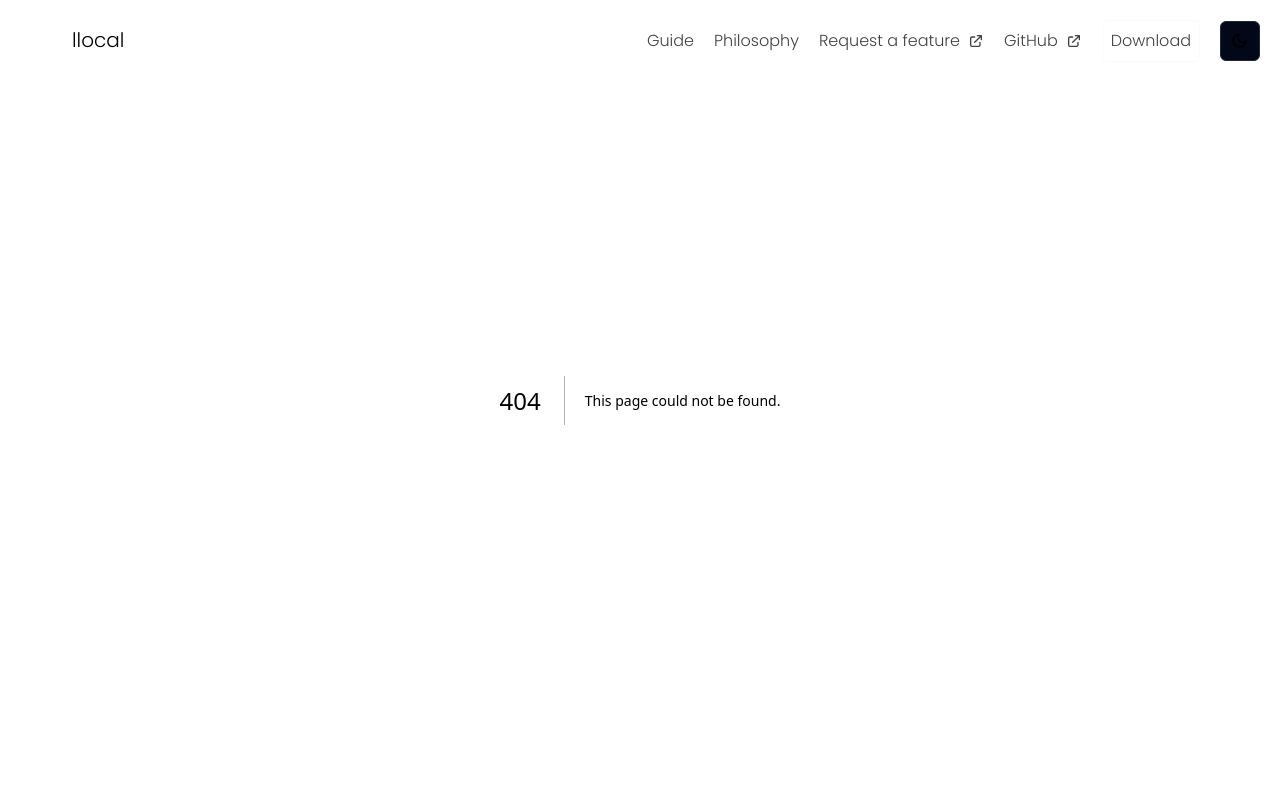
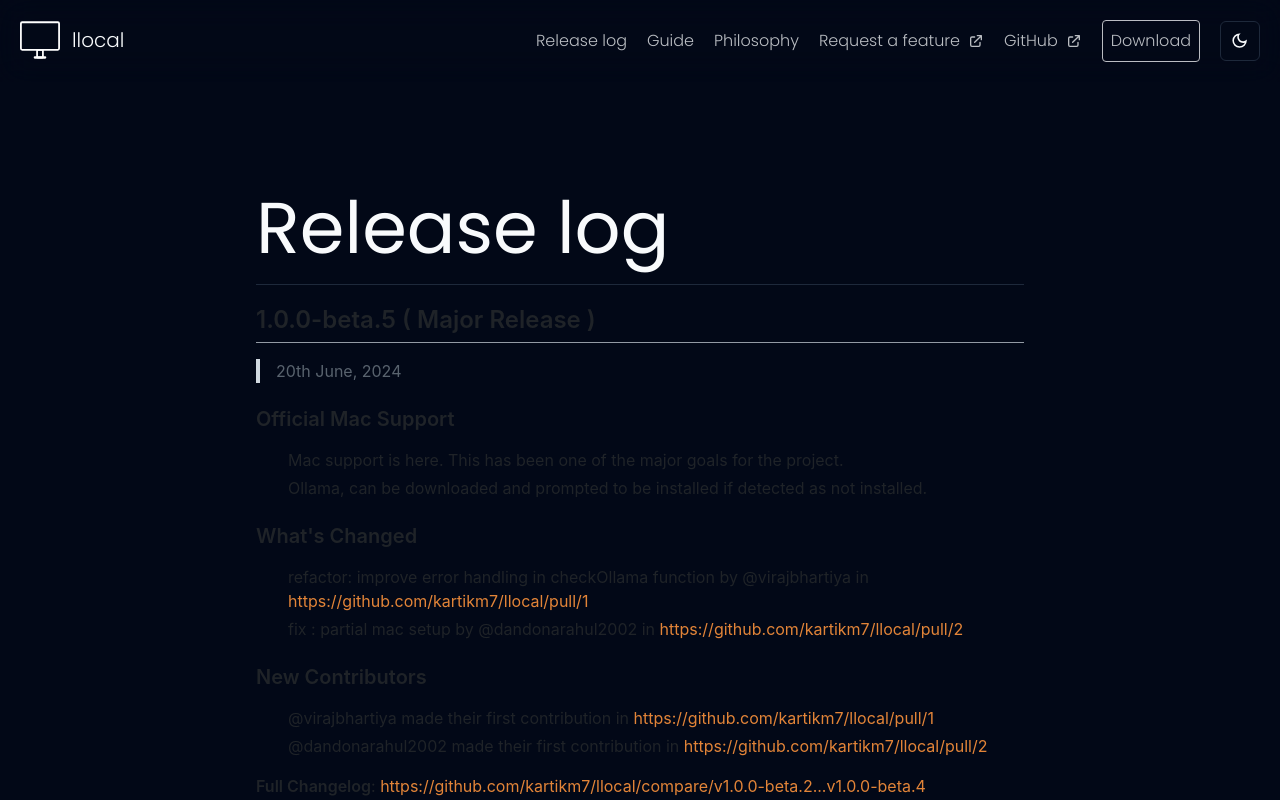
Before and after one commit to kartikm7/llocal-web, a Next.js app: page /releaselog in a window 1280 px wide. Before the commit this address had no page. Shown: the top 800 px of the page. Built offline with nearby package versions, Linux system fonts and the light colour scheme.

Commit message:
feat: release log page

```diff
--- /dev/null
+++ b/global.d.ts
@@ -0,0 +1 @@
+declare module '*.md'
--- a/next.config.mjs
+++ b/next.config.mjs
@@ -1,4 +1,13 @@
 /** @type {import('next').NextConfig} */
-const nextConfig = {};
+const nextConfig = {
+  webpack: (config) => {
+    config.module.rules.push({
+      test: /\.md$/,
+      use: 'raw-loader',
+    });
+    return config;
+  },
+
+};
 
 export default nextConfig;
--- a/package.json
+++ b/package.json
@@ -3,7 +3,7 @@
   "version": "0.1.0",
   "private": true,
   "scripts": {
-    "dev": "next dev --turbo",
+    "dev": "next dev",
     "build": "next build",
     "start": "next start",
     "lint": "next lint"
@@ -16,12 +16,15 @@
     "class-variance-authority": "^0.7.0",
     "clsx": "^2.1.1",
     "framer-motion": "^11.2.6",
+    "github-markdown-css": "^5.6.1",
     "lucide-react": "^0.379.0",
     "next": "14.2.3",
     "next-themes": "^0.3.0",
     "react": "^18",
     "react-dom": "^18",
     "react-icons": "^5.2.1",
+    "react-markdown": "^9.0.1",
+    "remark-gfm": "^4.0.0",
     "tailwind-merge": "^2.3.0",
     "tailwindcss-animate": "^1.0.7"
   },
@@ -32,6 +35,7 @@
     "eslint": "^8",
     "eslint-config-next": "14.2.3",
     "postcss": "^8",
+    "raw-loader": "^4.0.2",
     "tailwindcss": "^3.4.1",
     "typescript": "^5"
   }
--- /dev/null
+++ b/src/app/releaselog/page.tsx
@@ -0,0 +1,29 @@
+import Markdown from "react-markdown";
+import file from "../../../public/changelog.md";
+import remarkGfm from "remark-gfm";
+import "github-markdown-css";
+import { Separator } from "@/components/ui/separator";
+export default function Changelog() {
+  return (
+    <div className="w-full py-24 md:py-48 flex flex-col gap-5 justify-start items-center">
+      <div className="w-3/5 text-xs lg:text-base space-y-2 md:space-y-5">
+        <h1 className="text-2xl md:text-7xl">Release log</h1>
+        <Separator />
+        <div className="markdown-body overflow-scroll h-[50%] !bg-transparent">
+          <Markdown
+            remarkPlugins={[remarkGfm]}
+            components={{
+              a: (props) => (
+                <a href={props.href} className="!text-orange-400 opacity-90 hover:opacity-100 transition-all">
+                  {props.children}
+                </a>
+              ),
+            }}
+          >
+            {file}
+          </Markdown>
+        </div>
+      </div>
+    </div>
+  );
+}
--- a/src/components/navbar.tsx
+++ b/src/components/navbar.tsx
@@ -77,11 +77,16 @@ export const Navbar = () => {
         </NavbarItem>
       </Link>
       <div className="hidden md:flex justify-center items-center  gap-5">
+        <Link href={"/releaselog"}>
+          <NavbarItem>
+            <h1 className="font-light">Release log</h1>
+          </NavbarItem>
+        </Link>
         <Link href={"/guide"}>
           <NavbarItem>
             <h1 className="font-light">Guide</h1>
           </NavbarItem>
-        </Link>{" "}
+        </Link>
         <Link href={"/philosophy"}>
           <NavbarItem>
             <h1 className="font-light">Philosophy</h1>
@@ -126,6 +131,9 @@ export const Navbar = () => {
             <Link href="/guide">
               <DropdownMenuItem>Guide</DropdownMenuItem>
             </Link>
+            <Link href="/releaselog">
+              <DropdownMenuItem>Release log</DropdownMenuItem>
+            </Link>
             <Link href={`${process.env.NEXT_PUBLIC_DISCORD}`} target="_blank">
               <DropdownMenuItem>
                 Request a Feature <HiOutlineExternalLink className="ml-2" />
```
Also changed, not shown: public/changelog.md (added), 1 other file (tests, documents, lock files or other folders).
